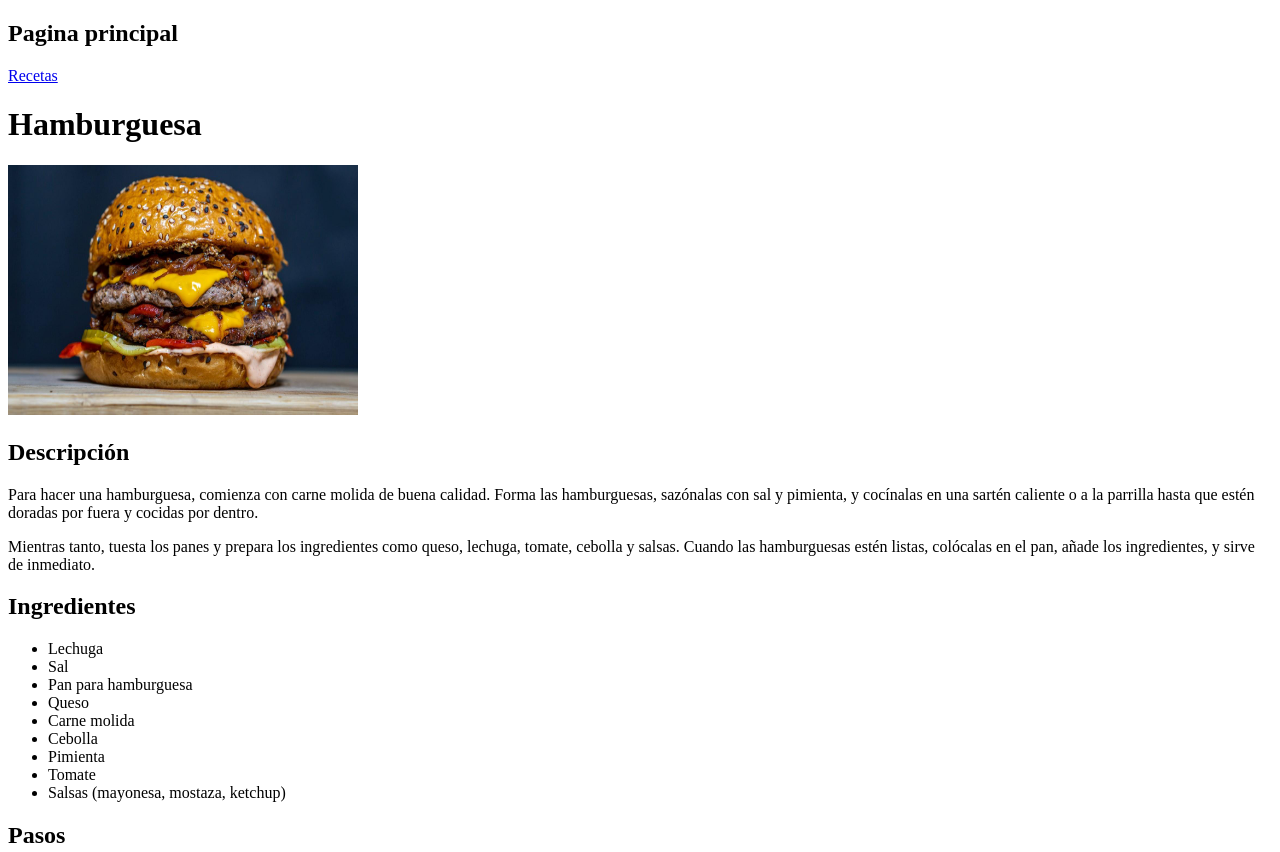
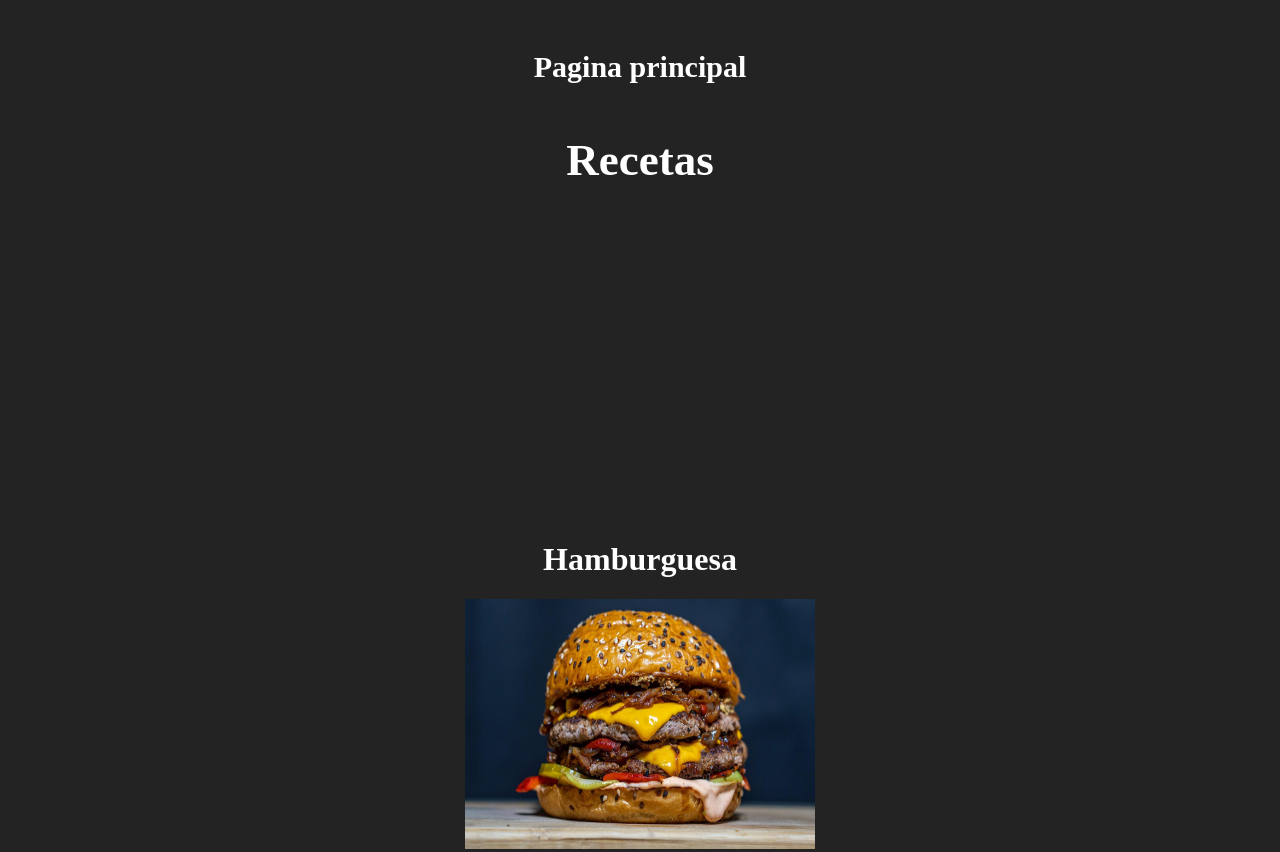
Before and after one commit to colaller/odin-recipes, a plain HTML site: page recipes/Hamburguesa.html in a window 1280 px wide. Shown: the top 852 px of the page. Drawn offline with Linux system fonts and the light colour scheme.

Commit message:
Añade css y algunos cambios

```diff
--- a/recipes/Hamburguesa.html
+++ b/recipes/Hamburguesa.html
@@ -4,12 +4,18 @@
     <meta charset="UTF-8" />
     <meta name="viewport" content="width=device-width, initial-scale=1.0" />
     <title>Hamburguesa</title>
+    <link rel="stylesheet" href="recetas.css">
   </head>
   <body>
-    <h2>Pagina principal</h2>
-    <a href="../index.html">Recetas</a>
+    <div class="inicio">
+      <h2>Pagina principal</h2>
+    <a href="./index.html">Recetas</a>
+    </div>
+
     <h1>Hamburguesa</h1>
-    <img src="./img/image.jpg" alt="Hamburguesa" width="350" height="250"  />
+    <div class="imagen">
+      <img src="./img/image.jpg" alt="Hamburguesa" width="350" height="250"  />
+    </div>
     <h2>Descripción</h2>
     <p>
       Para hacer una hamburguesa, comienza con carne molida de buena calidad.
--- /dev/null
+++ b/recipes/recetas.css
@@ -0,0 +1,49 @@
+body {
+    background-color: rgba(0, 0, 0, 0.863);
+    font-family: "Times New Roman", Times, serif;
+    color: white;
+  }
+
+.inicio {
+    text-align: center;
+    font-size: 45px;
+    margin-bottom: 355px;
+}
+  h1 {
+    text-align: center;
+    font-weight: bold;
+    margin-top: 10px;
+
+  }
+  .imagen {
+    display: flex;
+    justify-content: center;
+  }
+  ul {
+    display: flex;
+    justify-content: center;
+    flex-direction: column;
+  }
+  li {
+    margin: 15px 0px;
+    font-size: 25px;
+    list-style: disc;
+  }
+  a {
+    color: white;
+    text-decoration: none;
+    font-weight: bold;
+  }
+  a:hover {
+    color: blue;
+
+  }
+  h2 {
+    margin: 50px 0px;
+    text-align: center;
+    font-size: 30px;
+  }
+  p {
+    font-size: 22px;
+
+  }
--- /dev/null
+++ b/recipes/styles.css
@@ -0,0 +1,33 @@
+body {
+  background-color: rgba(0, 0, 0, 0.863);
+  font-family: "Times New Roman", Times, serif;
+  color: white;
+}
+
+h1 {
+  text-align: center;
+  font-weight: bold;
+
+}
+.imagen {
+  display: flex;
+  justify-content: center;
+}
+ul {
+  display: flex;
+  justify-content: center;
+}
+li {
+  margin: 50px 20px 50px 20px;
+  font-size: 25px;
+  list-style: none;
+}
+a {
+  color: white;
+  text-decoration: none;
+  font-weight: bold;
+}
+a:hover {
+  color: blue;
+
+}
```
Also changed, not shown: index.html (deleted, +0 -18 lines), recipes/Ensalada-César.html (+8 -3 lines), recipes/Tacos-de-Pollo.html (+8 -3 lines), recipes/index.html (added, +21 -0 lines), 2 other files.
